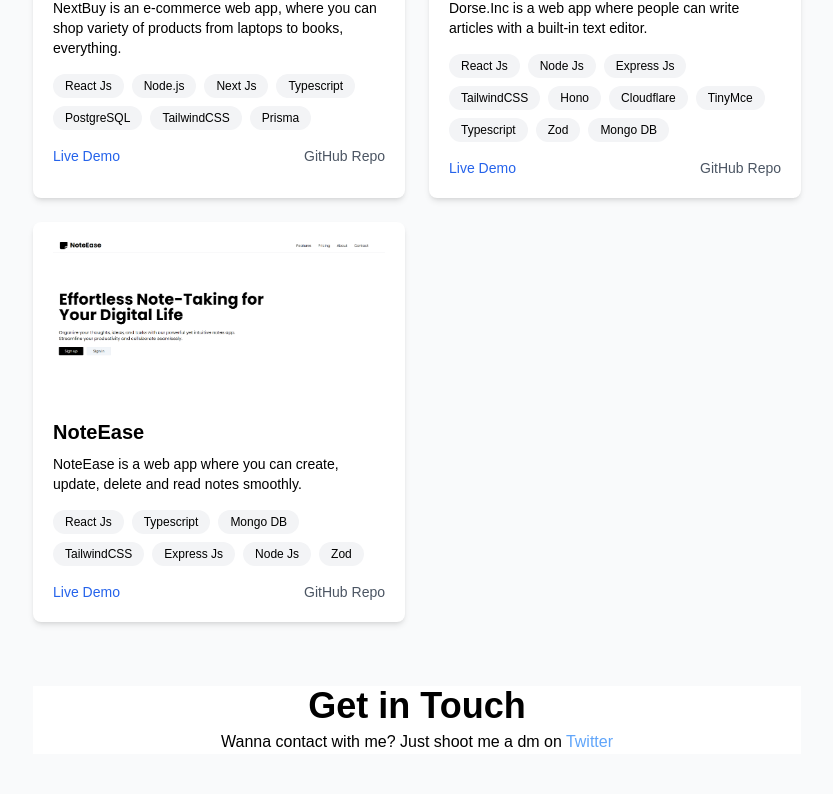
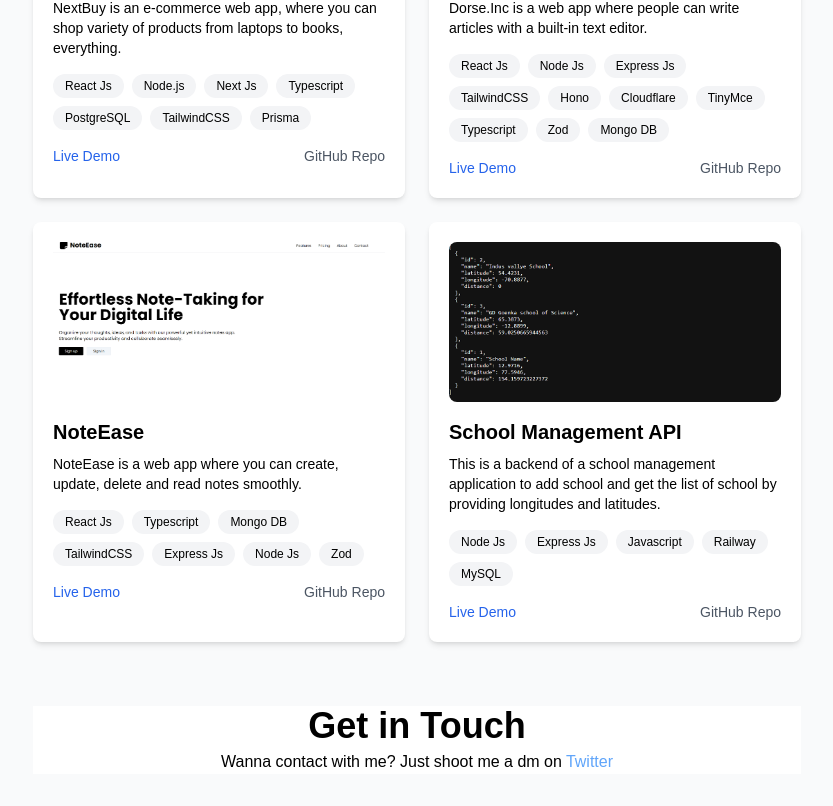
Before and after one commit to Anilcodes01/Anil-s-portfolio, a Next.js app: page / in a window 1280 px wide. Shown: the part 1486-2292 px from the top of the page, without its empty margins (223-1056 px from the left). Built offline with nearby package versions, Linux system fonts and the light colour scheme.

Commit message:
my-portfolio

```diff
--- a/app/components/fullProject.tsx
+++ b/app/components/fullProject.tsx
@@ -35,6 +35,8 @@ export default function Projects({ isDarkMode }: { isDarkMode: boolean }) {
       liveUrl: 'https://dorse-inc.vercel.app/',
       repoUrl: 'https://github.com/Anilcodes01/Dorse-Inc'
     },
+
+
     {
       title: 'NoteEase',
       description: 'NoteEase is a web app where you can create, update, delete and read notes smoothly.',
@@ -42,6 +44,15 @@ export default function Projects({ isDarkMode }: { isDarkMode: boolean }) {
       techStack: ['React Js', 'Typescript', 'Mongo DB', 'TailwindCSS', 'Express Js', 'Node Js', 'Zod'],
       liveUrl: 'https://project-four.com',
       repoUrl: 'https://github.com/yourusername/project-four'
+    },
+
+    {
+      title: 'School Management API',
+      description: 'This is a backend of a school management application to add school and get the list of school by providing longitudes and latitudes.',
+      image: '/Screenshot 2024-11-27 163918.png',
+      techStack: [ 'Node Js', 'Express Js',  'Javascript', 'Railway', 'MySQL'],
+      liveUrl: 'https://school-management-q6oe.onrender.com/api/listSchools?latitude=54.4231&longitude=-70.8877',
+      repoUrl: 'https://github.com/Anilcodes01/School_management'
     },
 
   ];
```
Also changed, not shown: public/Screenshot 2024-11-27 163918.png (added).
